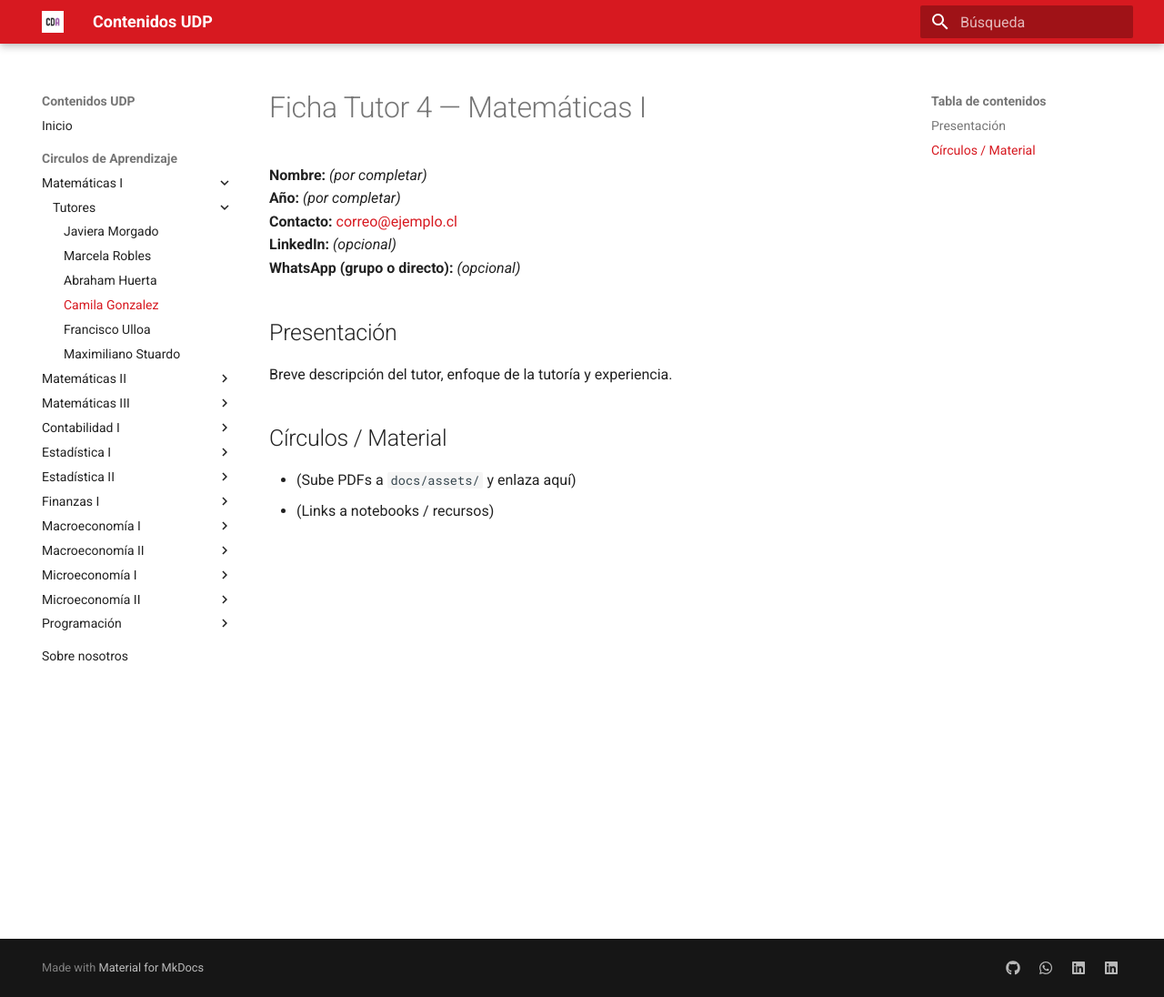
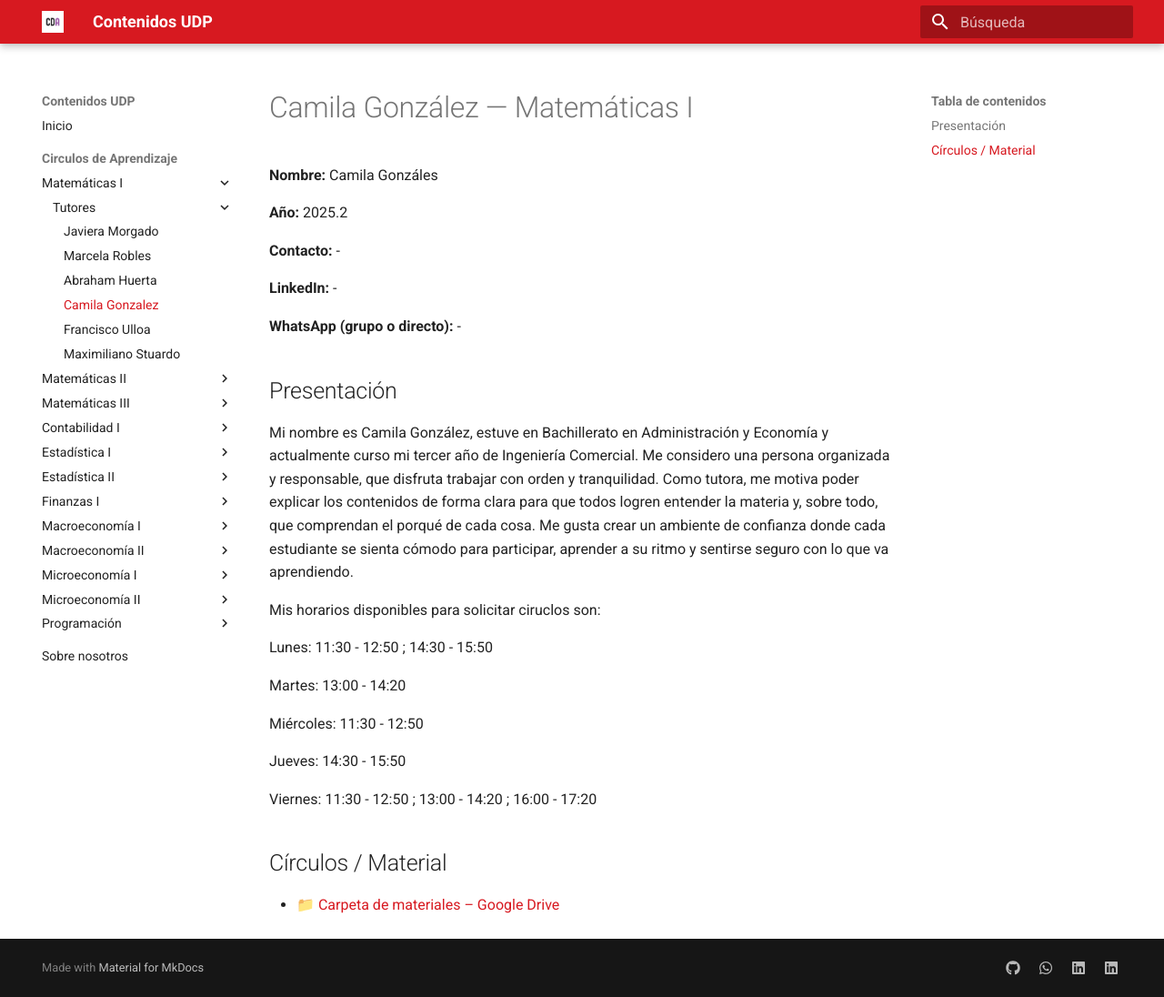
Before and after one commit to cda-fae/cda-fae, an MkDocs documentation site: the page built from docs/tutorias/matematicas-1/tutores/tutor4.md, in a window 1280 px wide and 1096 px high. Shown: the whole window at 91% size. Built offline with MkDocs 1.6.1 and Material for MkDocs 9.7.7, drawn with Linux system fonts in a browser that asks for light colours.

Commit message:
Camila Gonzalez mate1

```diff
--- a/docs/tutorias/matematicas-1/tutores/tutor4.md
+++ b/docs/tutorias/matematicas-1/tutores/tutor4.md
@@ -1,14 +1,33 @@
-# Ficha Tutor 4 — Matemáticas I
+# Camila González  — Matemáticas I
 
-**Nombre:** _(por completar)_
-**Año:** _(por completar)_
-**Contacto:** [correo@ejemplo.cl](mailto:correo@ejemplo.cl)
-**LinkedIn:** _(opcional)_
-**WhatsApp (grupo o directo):** _(opcional)_
+**Nombre:** Camila Gonzáles
+
+**Año:** 2025.2
+
+**Contacto:** -
+
+**LinkedIn:**  -
+
+**WhatsApp (grupo o directo):** -
 
 ## Presentación
-Breve descripción del tutor, enfoque de la tutoría y experiencia.
+
+Mi nombre es Camila González, estuve en Bachillerato en Administración y Economía y actualmente curso mi tercer año de Ingeniería Comercial. Me considero una persona organizada y responsable, que disfruta trabajar con orden y tranquilidad. Como tutora, me motiva poder explicar los contenidos de forma clara para que todos logren entender la materia y, sobre todo, que comprendan el porqué de cada cosa. Me gusta crear un ambiente de confianza donde cada estudiante se sienta cómodo para participar, aprender a su ritmo y sentirse seguro con lo que va aprendiendo.
+
+Mis horarios disponibles para solicitar ciruclos son:
+
+Lunes: 11:30 - 12:50 ; 14:30 - 15:50
+
+Martes: 13:00 - 14:20
+
+Miércoles: 11:30 - 12:50
+
+Jueves: 14:30 - 15:50
+
+Viernes: 11:30 - 12:50 ; 13:00 - 14:20 ; 16:00 - 17:20
+
+
 
 ## Círculos / Material
-- (Sube PDFs a `docs/assets/` y enlaza aquí)
-- (Links a notebooks / recursos)
+
+- 📁 [Carpeta de materiales – Google Drive](https://drive.google.com/drive/folders/1dVZ4YQX7Xyly5x8uWyIpHYnLX-tl8HZr?usp=sharing)
```
